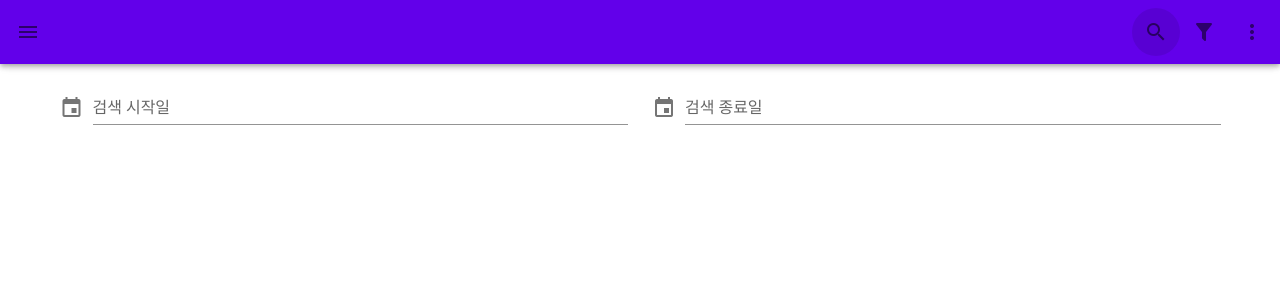
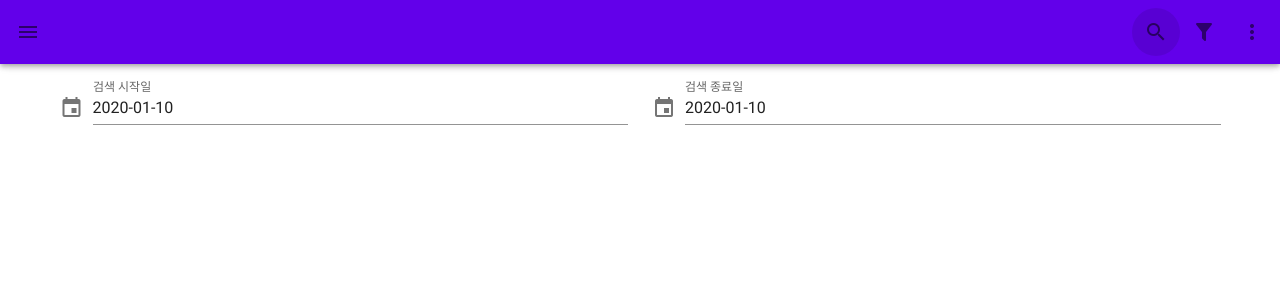
Before and after one commit to hummingengineer/lookup-service-for-abandoned-pets, a Vue app in the folder frontend/: page /search in a window 1280 px wide. Shown: the top 300 px of the page. Built offline with nearby package versions, Linux system fonts and the light colour scheme.

Commit message:
Update Search.vue data

```diff
--- a/frontend/src/views/Search.vue
+++ b/frontend/src/views/Search.vue
@@ -34,7 +34,17 @@
 
 <script>
 export default {
-  name: 'search'
+  name: 'search',
+
+  data: function () {
+    return {
+      beginModal: false,
+      beginDate: new Date().toISOString().substr(0, 10),
+      endModal: false,
+      endDate: new Date().toISOString().substr(0, 10)
+    }
+  }
+
 }
 </script>
 
```
